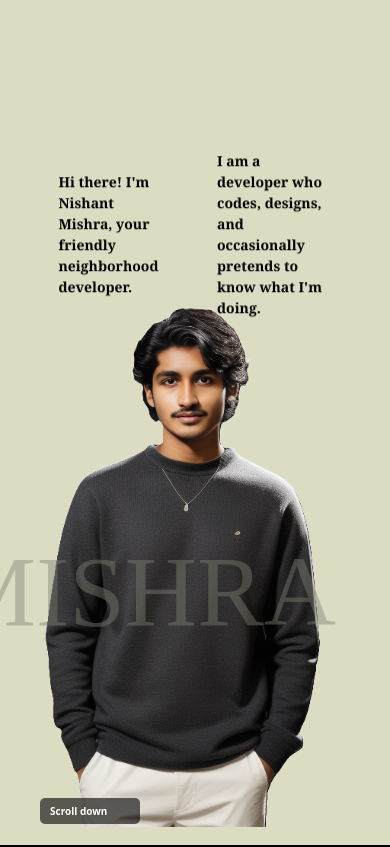
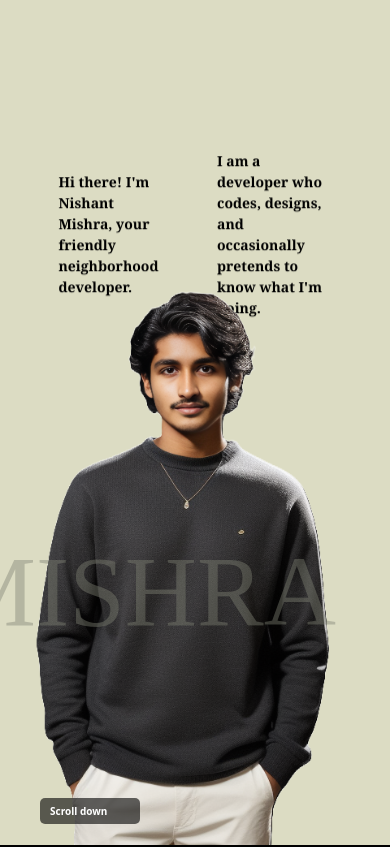
Before and after one commit to nishantgreyhat/Nishant-Portfolio, a React (Vite) app: page / in a window 390 px wide. Shown: the top 847 px of the page. Built offline with nearby package versions, Linux system fonts and the light colour scheme; grey boxes are pictures that could not be loaded.

Commit message:
project section made responsive and fixed issues

```diff
--- a/src/components/HeroSection/HeroSection.css
+++ b/src/components/HeroSection/HeroSection.css
@@ -111,7 +111,7 @@ html, body {
 .hero-image {
     position: absolute;
     bottom:0px;
-    max-width: 100%;
+    max-width: 110%;
     max-height: 100%;
     object-fit: contain;
     z-index: 2;
--- a/src/components/ProjectsSection/ProjectsSection.css
+++ b/src/components/ProjectsSection/ProjectsSection.css
@@ -168,7 +168,7 @@ button {
 .VideoContainer {
     width: 5vw;
     height: auto;
-    /* display:none ; */
+    display:none ;
     /* Initially hidden */
     padding: 1em;
     position:fixed;
```
